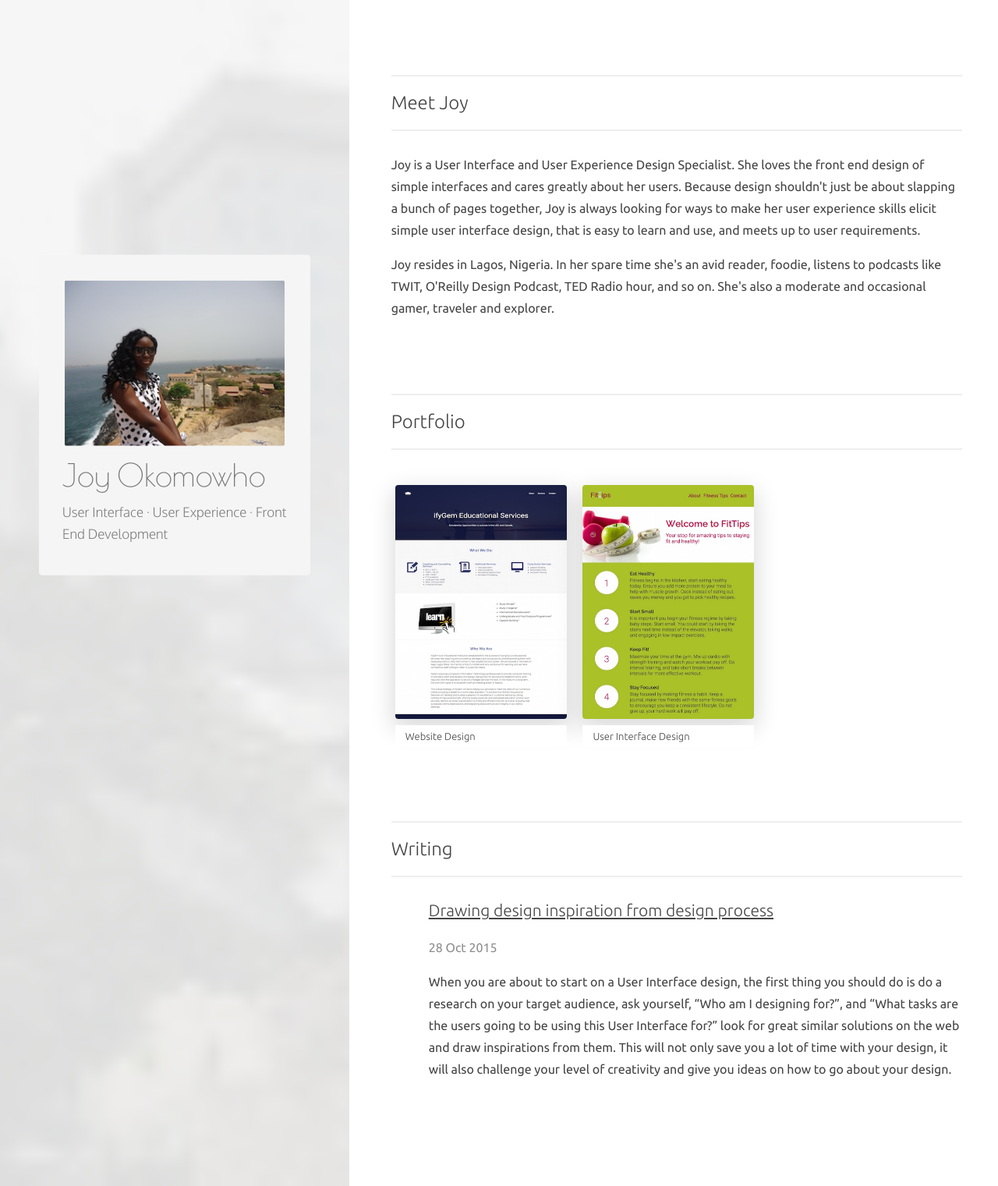
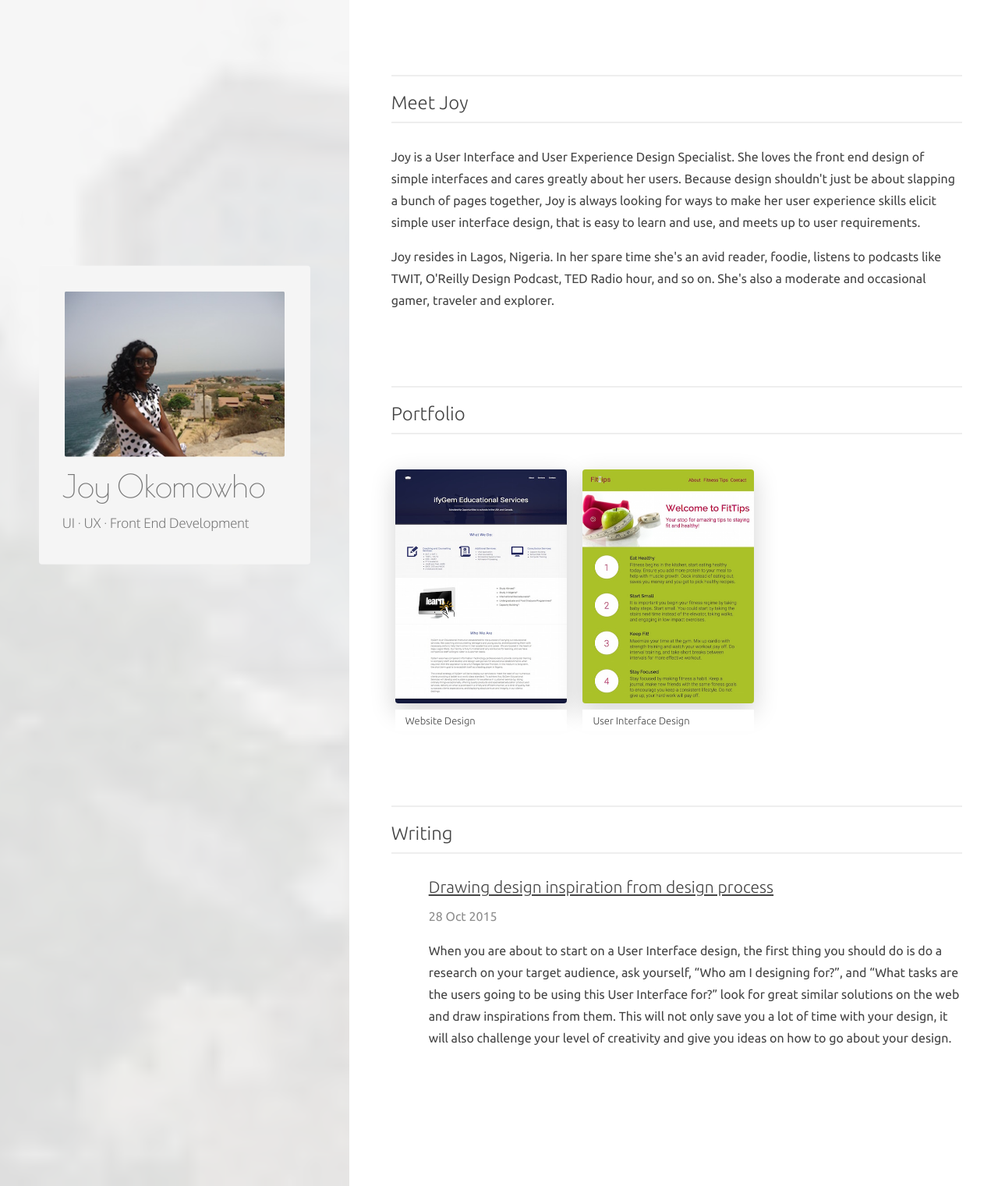
Before and after one commit to jokomowho/my_website, a Jekyll site: the page built from index.html, in a window 1280 px wide. Shown: the whole page at 78% size. Built offline with Jekyll 4.4.1, drawn with Linux system fonts in a browser that asks for light colours; Markdown is read by kramdown in place of the engine named in the settings.

Commit message:
Update to interface headers and subtitle.

```diff
--- a/css/main.css
+++ b/css/main.css
@@ -38,7 +38,7 @@ h2 {
   font-family: 'Ubuntu', serif;
   font-weight: 300;
   font-size: 24px;
-  margin-bottom: 20px;
+  margin-bottom: 10px;
   margin-top: 20px;
   color: #444;
 }
--- a/index.html
+++ b/index.html
@@ -8,7 +8,7 @@ layout: default
        <div class="style-element">
         <img src="images/Aerial.jpg" class="img-style">
           <h1>{{ site.title }}</h1>
-          <h3 class="style">User Interface &middot; User Experience &middot; Front End Development</h3>
+          <h3 class="style">UI &middot; UX &middot; Front End Development</h3>
         </div>
     </div>
   </div>
```
